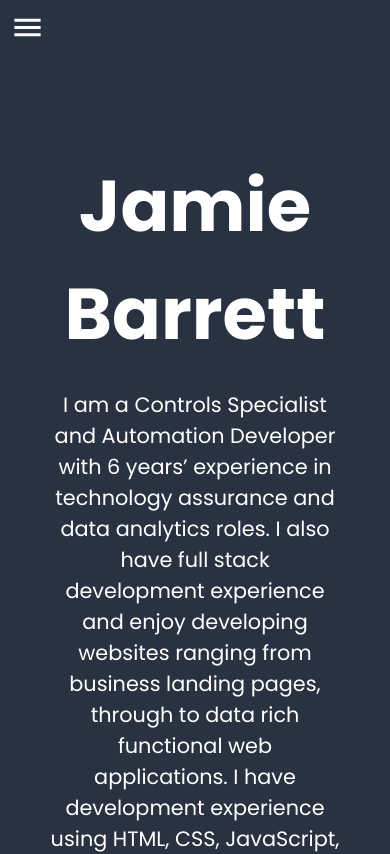
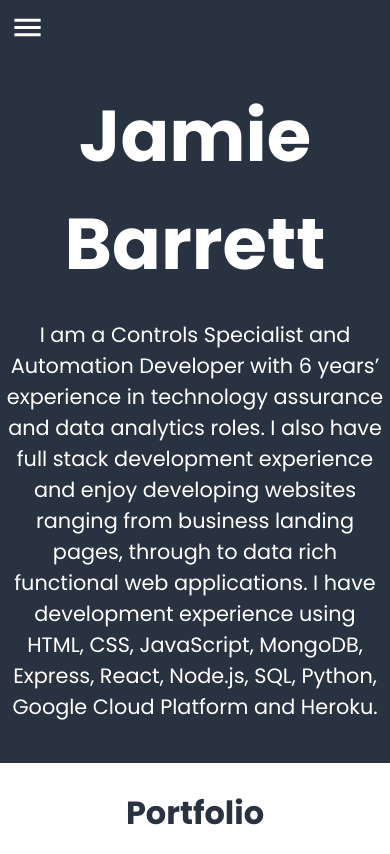
Before and after one commit to jb-0/site-react, a React (Create React App) app in the folder frontend/: page / in a window 390 px wide. Shown: the top 854 px of the page. Built offline with nearby package versions, Linux system fonts and the light colour scheme.

Commit message:
Improved mobile layout

```diff
--- a/frontend/src/components/home/Intro.jsx
+++ b/frontend/src/components/home/Intro.jsx
@@ -1,9 +1,16 @@
-import React, { useRef } from 'react';
+import React, { useContext } from 'react';
 import '../../styles/Intro.css';
+import { ViewContext } from '../../context/ViewContext';
 
 function Intro() {
+  const size = useContext(ViewContext);
+
   return (
-    <div className="intro" id="about">
+    <div className={
+      size.width > 440
+        ? 'intro'
+        : 'intro intro-mobile'
+    } id="about">
       <h1>Jamie Barrett</h1>
 
       <p>
--- a/frontend/src/components/home/Portfolio.jsx
+++ b/frontend/src/components/home/Portfolio.jsx
@@ -20,8 +20,12 @@ function Portfolio() {
   }
 
   return (
-    <div className={`portfolio ${selectedCardId ? 'detailed-portfolio-open' : ''}`}
-     id="portfolio">
+    <div
+      className={`${
+        size.width > 440 ? 'portfolio' : 'portfolio portfolio-mobile'
+      } ${selectedCardId ? 'detailed-portfolio-open' : ''}`}
+      id="portfolio"
+    >
       <h1>Portfolio</h1>
       <div
         className={
--- a/frontend/src/styles/Intro.css
+++ b/frontend/src/styles/Intro.css
@@ -9,3 +9,7 @@
   padding: 90px 12.5%;
   font-size: 1.3rem;
 }
+
+.intro-mobile {
+  padding: 20px 5px;
+}
--- a/frontend/src/styles/Portfolio.css
+++ b/frontend/src/styles/Portfolio.css
@@ -1,15 +1,20 @@
 .portfolio {
-    background-color: var(--secondary-color);;
-    color: var(--primary-color);;
-    padding: 30px;
+  background-color: var(--secondary-color);
+  color: var(--primary-color);
+  padding: 30px;
 }
 
 .portfolio-cards-section {
-    display: grid;
-    grid-template-columns: repeat(auto-fit, minmax(350px, 1fr));
-    grid-gap: 1rem;
+  display: grid;
+  grid-template-columns: repeat(auto-fit, minmax(350px, 1fr));
+  grid-gap: 1rem;
 }
 
 .portfolio-cards-section-mobile {
-   grid-template-columns: repeat(auto-fit, minmax(250px, 1fr));
+  grid-template-columns: repeat(auto-fit, minmax(250px, 1fr));
+  width: 100%;
 }
+
+.portfolio-mobile {
+  padding: 5px;
+}
```
